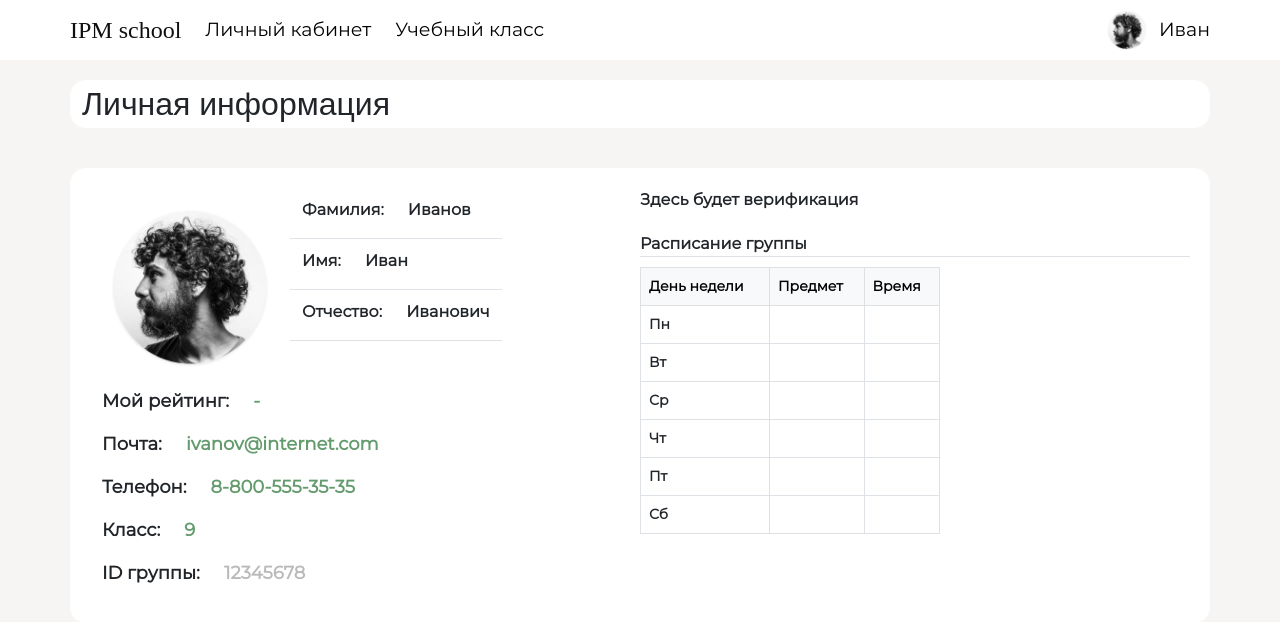
After one commit to TheAsferto/My_projects, a Django app: page /page_student_lk/ in a window 1280 px wide. The commit adds this page. Shown: the top 622 px of the page. Run offline with Django 4.2, Linux system fonts and the light colour scheme; lists and menus that the app fills with data are empty; some web fonts are replaced; grey boxes are pictures that could not be loaded.

Commit message:
Сверстал лк ученика и добавил меню с футером. Добавил ClassBasedViews в views.py

```diff
--- a/ipm_school/project/apps/main/views.py
+++ b/ipm_school/project/apps/main/views.py
@@ -14,7 +14,7 @@ def authorization(request):
     return render(request, "authorization.html", {})
 
 def page_student_lk(request):
-    return render(request, "page_student_lk.html", {})
+    return render(request, "student/page_student_lk.html", {})
 
 def page_teacher_lk(request):
     return render(request, "page_teacher_lk.html", {})
@@ -24,3 +24,18 @@ def page_student_class(request):
 
 def page_teacher_class(request):
     return render(request, "page_teacher_class.html", {})
+
+# example
+# class Regions(View):
+#     def get(self, request):
+#         self.regions = [
+#             'Москва',
+#             'Московская область',
+#             'Самарская область',
+#             'Chicago, IL'
+#         ]
+#         return render(request, 'about/regions_GET.html', {'regs': self.regions})
+#
+#     def post(self, request):
+#         self.message = 'Регион успешно создан'
+#         return render(request, 'about/regions_POST.html', {'mes': self.message})
--- /dev/null
+++ b/ipm_school/project/templates/student/footer.html
@@ -0,0 +1,20 @@
+<div class="footer visible-grid">
+    <div class="container visible-grid">
+        <div class="row text-center visible-grid">
+            <div class="col-auto visible-grid">
+                <a href="#" class="main-text"><img src="../../static/img/Vector.png"></a>
+            </div>
+            <div class="col-auto visible-grid">
+                <a href="#" class="main-text"><img src="../../static/img/youtube.png"></a>
+            </div>
+            <div class="col-auto visible-grid">
+                <a href="#" class="main-text"><img src="../../static/img/GT.png"></a>
+            </div>
+            <div class="col visible-grid">
+            </div>
+            <div class="col-auto visible-grid">
+                <span class="main-text">©2023 IPM. Project for </span> <a href="#" class="main-text">НейроSPOC.</a>
+            </div>
+        </div>
+    </div>
+</div>
--- /dev/null
+++ b/ipm_school/project/templates/student/header_profile.html
@@ -0,0 +1,50 @@
+<!doctype html>
+<html lang="en">
+<head>
+
+    <meta charset="utf-8">
+    <meta name="viewport" content="width=device-width, initial-scale=1">
+    <title>IPM</title>
+    <link href="https://cdn.jsdelivr.net/npm/bootstrap@5.3.0/dist/css/bootstrap.min.css" rel="stylesheet"
+          integrity="sha384-9ndCyUaIbzAi2FUVXJi0CjmCapSmO7SnpJef0486qhLnuZ2cdeRhO02iuK6FUUVM" crossorigin="anonymous">
+    <link rel="stylesheet" href="../../static/CSS/index.css">
+    <style>
+        @font-face {
+            font-family: Dela Gothic One;
+            src: url("../../static/fonts/DelaGothicOne-Regular.ttf");
+        }
+        @font-face {
+            font-family: Montserrat-Regular;
+            src: url("../../static/fonts/Montserrat-Regular.otf");
+        }
+        @font-face {
+            font-family: Montserrat-Bold;
+            src: url("../../static/fonts/Montserrat-Bold.otf");
+        }
+    </style>
+
+</head>
+
+<body style="background-color: #F6F5F4">
+
+    <header class="visible-grid">
+        <div class="container visible-grid">
+            <div class="row text-center align-items-center visible-grid">
+                <div class="col-auto text-start logo-gstyle visible-grid" style="padding-left: 0px;">
+                    <a href="#" class="btn-logo-style visible-grid">IPM school</a>
+                </div>
+                <div class="col-auto text-start hmenu-gstyle visible-grid">
+                    <a href="#" class="btn-hmenu">Личный кабинет</a>
+                </div>
+                <div class="col-auto text-start hmenu-gstyle visible-grid">
+                    <a href="#" class="btn-hmenu">Учебный класс</a>
+                </div>
+                <div class="col text-end visible-grid" style="padding-right: 0px;">
+                    <img src="../../static/img/image_2023-07-05_13-17-03.png" width="40px" height="40px">
+                </div>
+                <div class="col-auto text-end visible-grid" style="padding-right: 0px;">
+                    <div class="btn-hmenu">Иван</div>
+                </div>
+            </div>
+        </div>
+    </header>
--- a/ipm_school/project/templates/page_student.html
+++ b/ipm_school/project/templates/student/page_student_lk.html
@@ -1,31 +1,6 @@
-<!doctype html>
-<html lang="en">
-<head>
+{% include "student/header_profile.html" %}
 
-    <meta charset="utf-8">
-    <meta name="viewport" content="width=device-width, initial-scale=1">
-    <title>Bootstrap demo</title>
-    <link href="https://cdn.jsdelivr.net/npm/bootstrap@5.3.0/dist/css/bootstrap.min.css" rel="stylesheet"
-          integrity="sha384-9ndCyUaIbzAi2FUVXJi0CjmCapSmO7SnpJef0486qhLnuZ2cdeRhO02iuK6FUUVM" crossorigin="anonymous">
-    <style>
-        @font-face {
-            font-family: Dela Gothic One;
-            src: url("../static/fonts/DelaGothicOne-Regular.ttf");
-        }
-        @font-face {
-            font-family: Montserrat-Regular;
-            src: url("../static/fonts/Montserrat-Regular.otf");
-        }
-        @font-face {
-            font-family: Montserrat-Bold;
-            src: url("../static/fonts/Montserrat-Bold.otf");
-        }
-    </style>
-
-</head>
-<body style="background-color: #F6F5F4">
-
-    <div class="container" style="margin-top: 20px">
+<div class="container" style="margin-top: 20px">
         <div class="row rounded-4" style="background-color: white">
             <span class="text" style="font-size: 32px; font-family: Dela Gothic One, sans-serif">Личная информация</span>
         </div>
@@ -36,7 +11,7 @@
             <div class="col">
                 <div class="row row-cols-auto text-centre">
                     <div class="col" style="padding: 20px">
-                        <img src="../static/img/image_2023-07-05_13-17-03.png" class="rounded" alt="..." width="160" height="160">
+                        <img src="../../static/img/image_2023-07-05_13-17-03.png" class="rounded" alt="..." width="160" height="160">
                     </div>
                     <div class="col" style="font-size: 16px">
                         <div class="row row-cols-auto border-bottom" style="padding-top: 10px">
@@ -139,5 +114,4 @@
         </div>
     </div>
 
-</body>
-</html>
+{% include "student/footer.html"%}
--- a/pyproject.toml
+++ b/pyproject.toml
@@ -3,7 +3,6 @@ name = "ipm-school"
 version = "0.1.0"
 description = ""
 authors = ["Your Name <you@example.com>"]
-readme = "README.md"
 
 [tool.poetry.dependencies]
 python = "^3.10"
```
